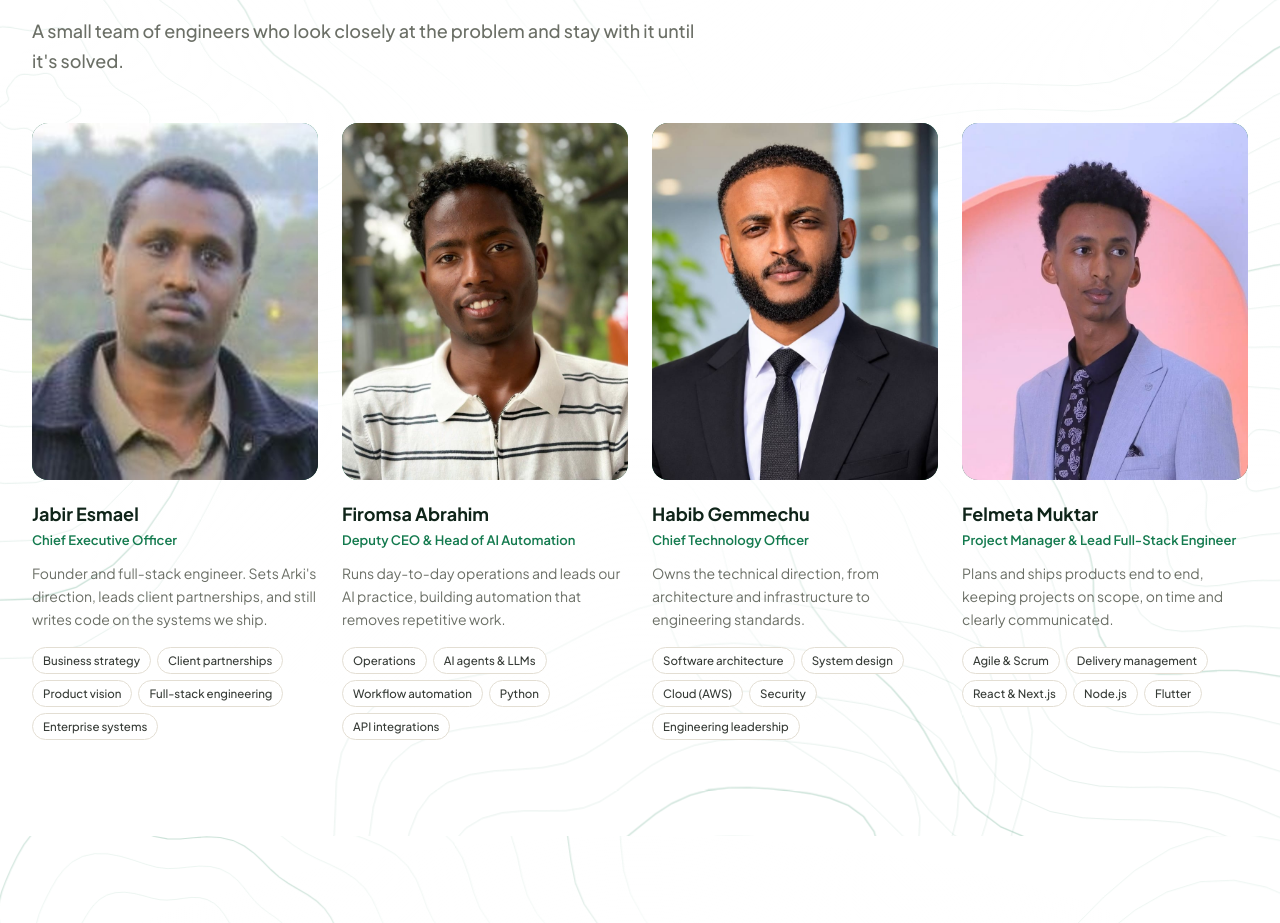
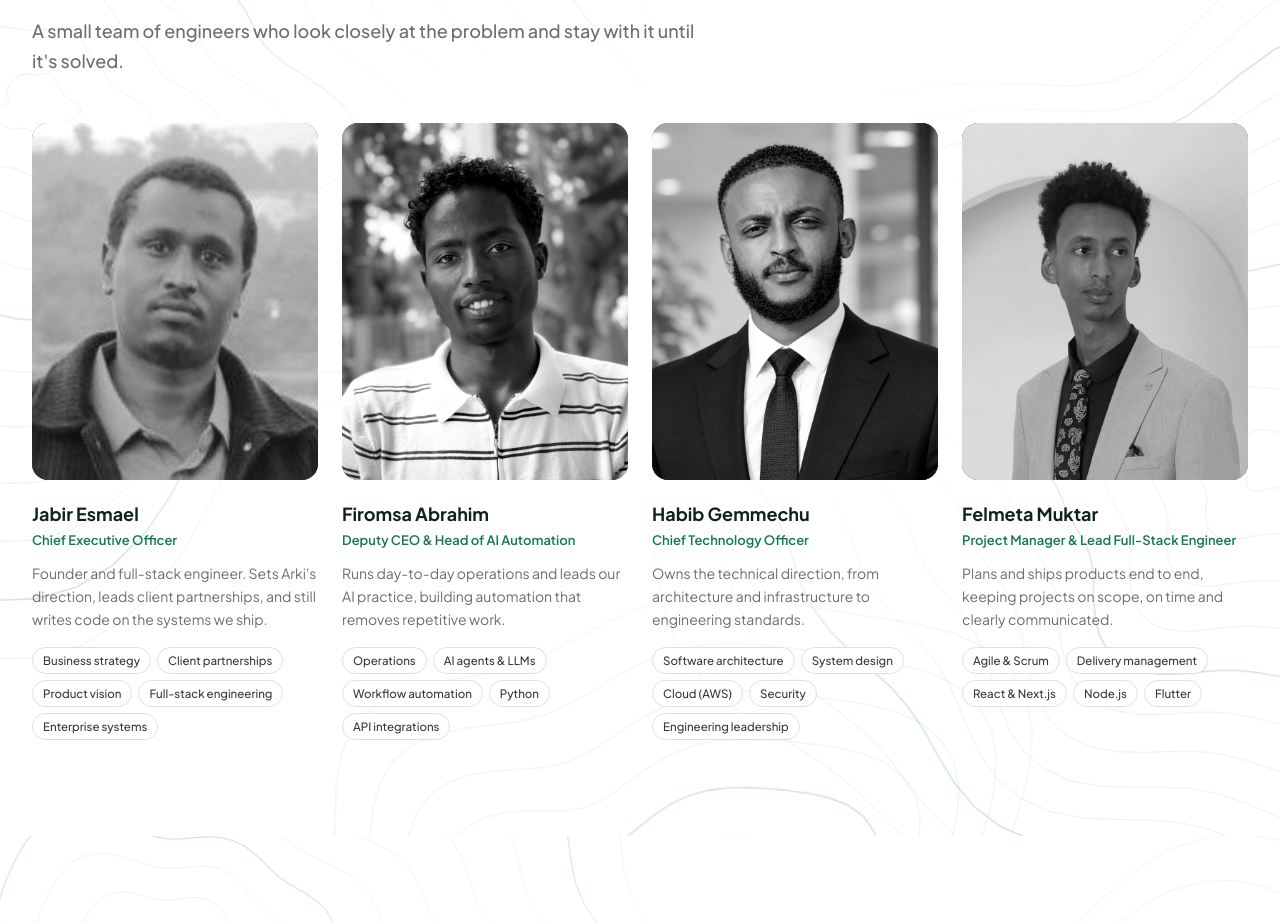
Before and after one commit to Arki-Tech-Solutions/Landing-page, a Next.js app: page / in a window 1280 px wide. Shown: the part 6100-7023 px from the top of the page. Built offline with nearby package versions, Linux system fonts and the light colour scheme.

Commit message:
Show team photos in black and white, with color on hover

```diff
--- a/src/components/home/MeetTheTeam.tsx
+++ b/src/components/home/MeetTheTeam.tsx
@@ -36,6 +36,7 @@ const themes = {
 };
 type Theme = (typeof themes)[keyof typeof themes];
 
+/** Photos show in black and white so the four portraits read as one set; hovering a card fades it back to color. */
 function MemberCard({ m, t }: { m: TeamMember; t: Theme }) {
   return (
     <figure className="group">
@@ -45,7 +46,9 @@ function MemberCard({ m, t }: { m: TeamMember; t: Theme }) {
           <img
             src={m.photo}
             alt={m.name}
-            className="h-full w-full object-cover transition-transform duration-500 group-hover:scale-[1.03]"
+            loading="lazy"
+            decoding="async"
+            className="h-full w-full object-cover contrast-[1.05] grayscale transition-[filter,scale] duration-700 ease-out group-hover:scale-[1.03] group-hover:contrast-100 group-hover:grayscale-0 group-focus-within:grayscale-0 motion-reduce:transition-none"
           />
         ) : (
           <>
```
